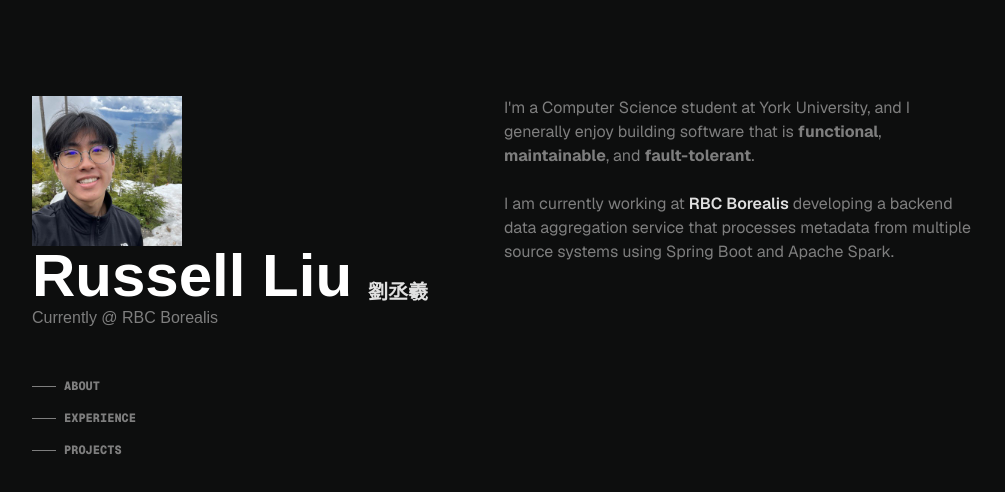
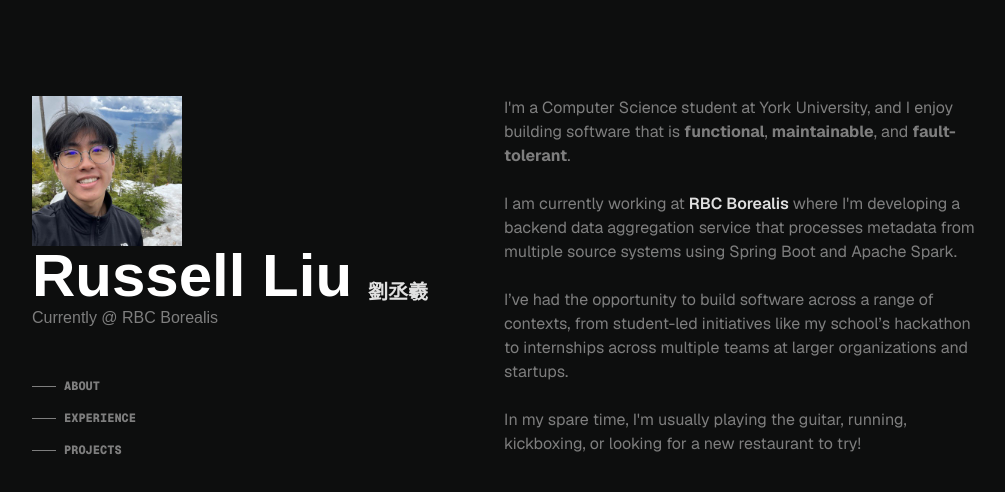
Before and after one commit to russl8/portfolio_v2, a Next.js app: page / in a window 1280 px wide. Shown: the top 492 px of the page, without its empty margins (136-1141 px from the left). Built offline with nearby package versions, Linux system fonts and the light colour scheme.

Commit message:
feat: intro text

```diff
--- a/components/about/About.tsx
+++ b/components/about/About.tsx
@@ -6,7 +6,7 @@ const About = () => {
     <Section sectionName="About">
       <div className=" font-sans text-secondary">
         <p>
-          I'm a Computer Science student at York University, and I generally
+          I'm a Computer Science student at York University, and I
           enjoy building software that is <b>functional</b>, <b>maintainable</b>
           , and <b>fault-tolerant</b>.
         </p>
@@ -17,11 +17,18 @@ const About = () => {
             text="RBC Borealis"
             url="https://rbcborealis.com/applications/lumina-platform/"
           />{" "}
-          developing a backend data aggregation service that processes metadata
+          where I'm developing a backend data aggregation service that processes metadata
           from multiple source systems using Spring Boot and Apache Spark.
         </p>
         <br></br>
-        <p></p>
+        <p>
+        I’ve had the opportunity to build software across a range of contexts, from
+        student-led initiatives like my school’s hackathon to internships across
+        multiple teams at larger organizations and startups.
+      </p>
+      <br></br>
+      <p>In my spare time, I'm usually playing the guitar, running, kickboxing, or looking for a new restaurant to try!</p>
+
       </div>
     </Section>
   );
--- a/package.json
+++ b/package.json
@@ -11,7 +11,8 @@
   "dependencies": {
     "next": "16.0.10",
     "react": "19.2.1",
-    "react-dom": "19.2.1"
+    "react-dom": "19.2.1",
+    "react-intersection-observer": "^10.0.0"
   },
   "devDependencies": {
     "@tailwindcss/postcss": "^4",
```
Also changed, not shown: 1 other file (tests, documents, lock files or other folders).
